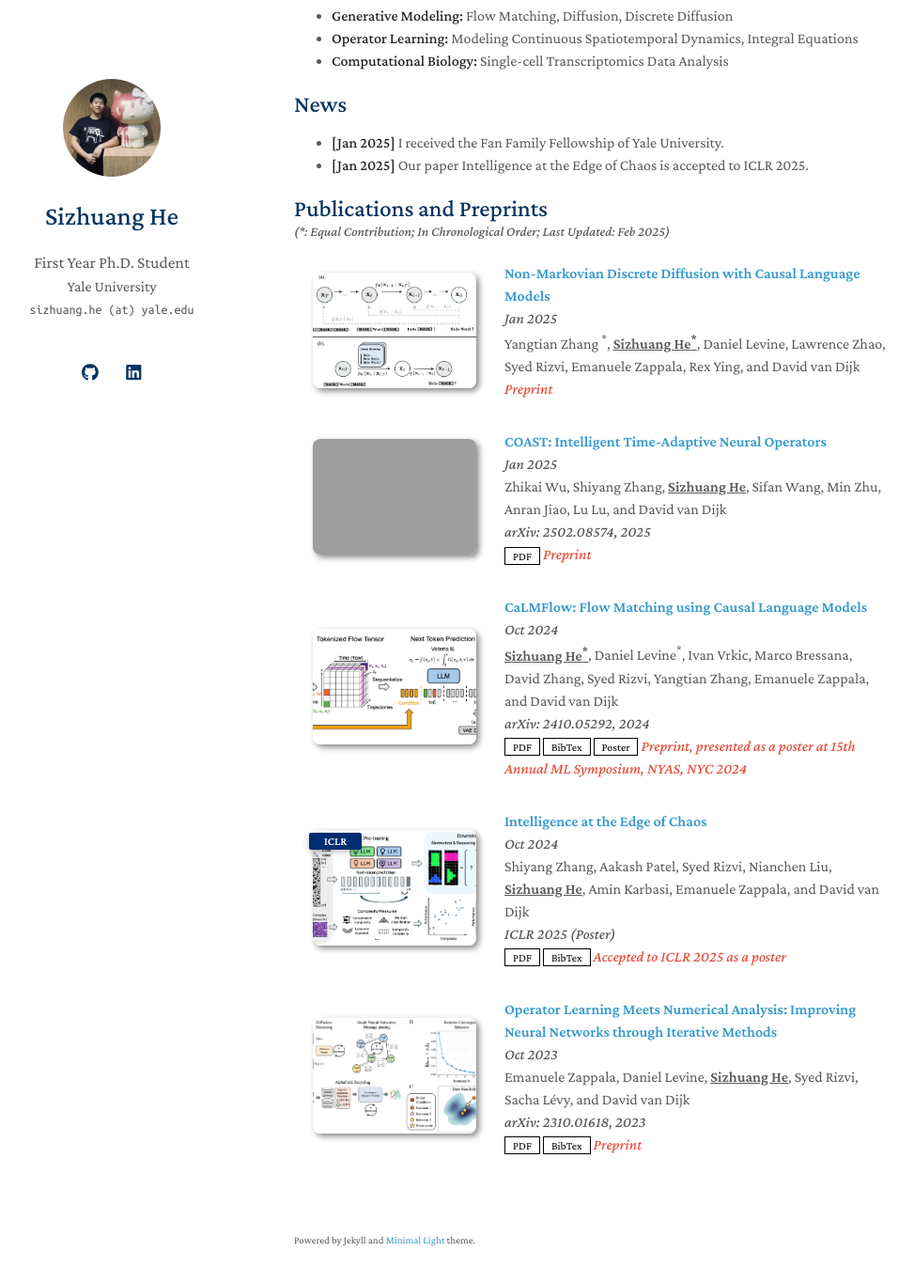
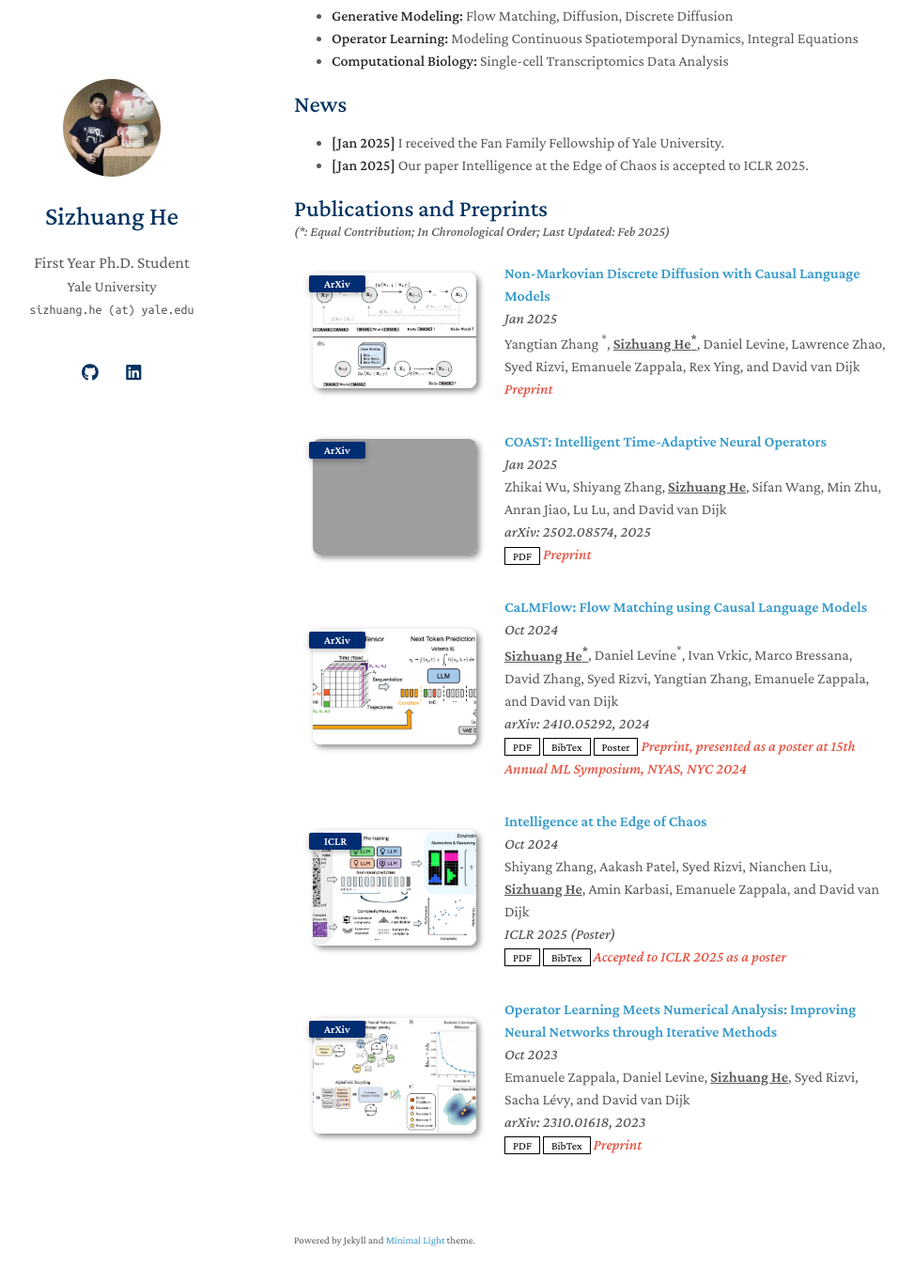
Before and after one commit to SizhuangHe/sizhuanghe.github.io, a Jekyll site: the page built from index.md, in a window 1280 px wide and 1400 px high, scrolled down 258 px. Shown: the top 1365 px of the window at 94% size, without its empty margins (157-1130 px from the left). Built offline with Jekyll 4.4.1, drawn with Linux system fonts in a browser that asks for light colours; a style sheet for code colours, icons or effects is not loaded; our own code applies the rules of GitHub Pages for plain Markdown files; grey boxes are pictures that could not be loaded.

Commit message:
updates arxiv

```diff
--- a/_data/publications.yml
+++ b/_data/publications.yml
@@ -3,7 +3,7 @@ main:
   - title: Non-Markovian Discrete Diffusion with Causal Language Models
     authors: Yangtian Zhang <sup>*</sup>, <b><u>Sizhuang He<sup>*</sup></u></b>, Daniel Levine, Lawrence Zhao, Syed Rizvi, Emanuele Zappala, Rex Ying, and David van Dijk
     date: Jan 2025
-    # conference_short: asas
+    conference_short: ArXiv
     # conference:
     # pdf:
     # code: https://github.com/MrGiovanni/ContinualLearning
@@ -15,9 +15,9 @@ main:
   - title: COAST&#58; Intelligent Time-Adaptive Neural Operators
     authors: Zhikai Wu, Shiyang Zhang, <b><u>Sizhuang He</u></b>, Sifan Wang, Min Zhu, Anran Jiao, Lu Lu, and David van Dijk
     date: Jan 2025
-    # conference_short: asas
+    conference_short: ArXiv
     conference: arXiv&#58; 2502.08574, 2025
-    pdf: https://arxiv.org/abs/2502.08574
+    pdf: https://arxiv.org/pdf/2502.08574
     # code: https://github.com/MrGiovanni/ContinualLearning
     # bibtex: ./assets/bibs/calmflow.txt
     image: ./assets/img/coast.png
@@ -27,7 +27,7 @@ main:
   - title: CaLMFlow&#58; Flow Matching using Causal Language Models
     authors: <b><u>Sizhuang He<sup>*</sup></u></b>, Daniel Levine<sup>*</sup>, Ivan Vrkic, Marco Bressana, David Zhang, Syed Rizvi, Yangtian Zhang, Emanuele Zappala, and David van Dijk
     date: Oct 2024
-    # conference_short: asas
+    conference_short: ArXiv
     conference: arXiv&#58; 2410.05292, 2024
     pdf: https://arxiv.org/pdf/2410.05292
     # code: https://github.com/MrGiovanni/ContinualLearning
@@ -50,7 +50,7 @@ main:
   - title: Operator Learning Meets Numerical Analysis&#58; Improving Neural Networks through Iterative Methods
     authors: Emanuele Zappala, Daniel Levine, <b><u>Sizhuang He</u></b>, Syed Rizvi, Sacha L&eacute;vy, and David van Dijk
     date: Oct 2023
-    # conference_short: asas
+    conference_short: ArXiv
     conference: arXiv&#58; 2310.01618, 2023
     pdf: https://arxiv.org/pdf/2310.01618
     # code: https://github.com/MrGiovanni/ContinualLearning
```
